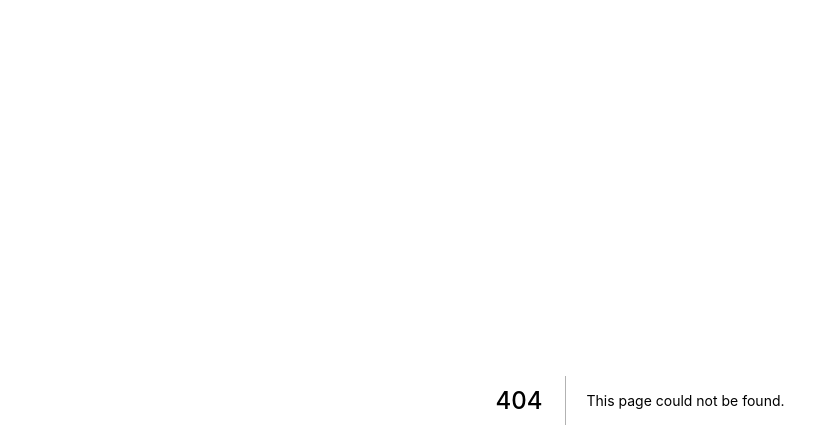
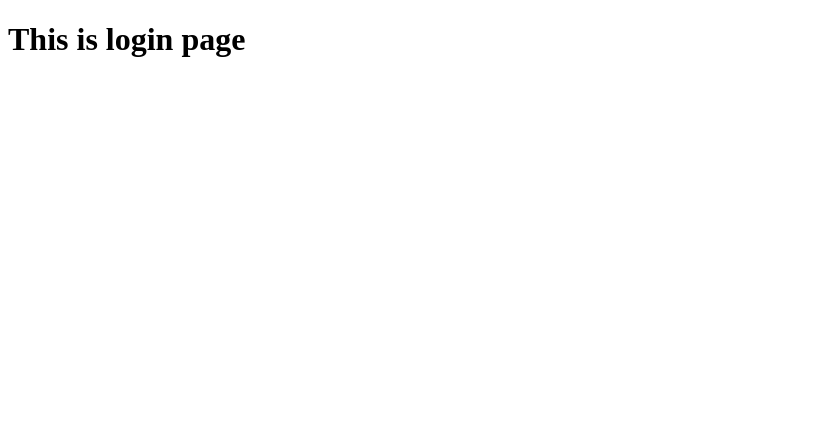
Before and after one commit to PedroBarbosaSw/spotify-clone, a Next.js app: page /login in a window 1280 px wide. Before the commit this address had no page. Shown: the top 448 px of the page, without its empty margins (0-839 px from the left). Built offline with nearby package versions, Linux system fonts and the light colour scheme.

Commit message:
add login page

```diff
--- /dev/null
+++ b/pages/login.js
@@ -0,0 +1,9 @@
+function Login() {
+   return (
+      <div>
+         <h1>This is login page</h1>
+      </div>
+   )
+}
+
+export default Login
```
